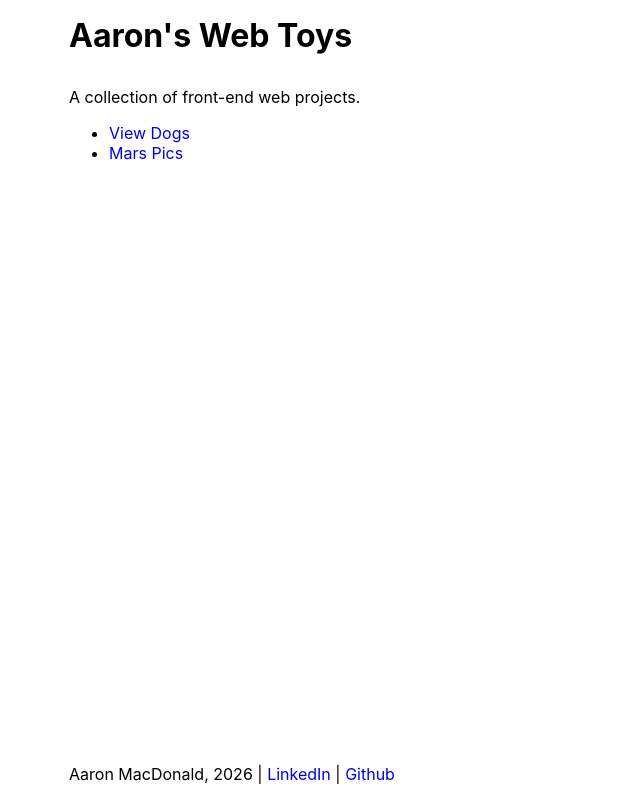
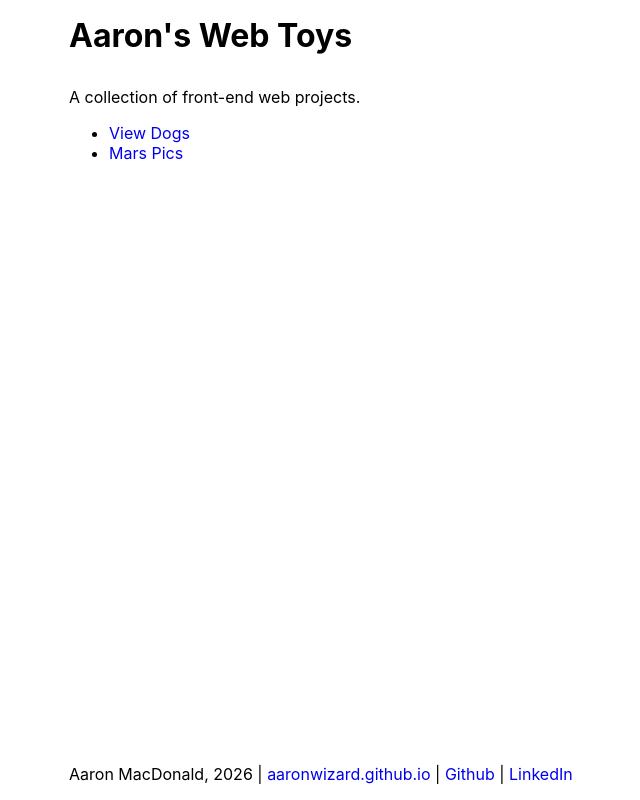
Before and after one commit to AaronWizard/webtoys, a React app: page / in a window 1280 px wide. Shown: the whole page, without its empty margins (75-715 px from the left). Built offline with nearby package versions, Linux system fonts and the light colour scheme.

Commit message:
Link to github.io page

```diff
--- a/src/components/Footer.jsx
+++ b/src/components/Footer.jsx
@@ -4,15 +4,18 @@ import TabLink from './TabLink';
 
 const name = 'Aaron MacDonald';
 const year = 2026;
+const githubIOURL = 'https://aaronwizard.github.io';
+const githubURL = 'https://github.com/AaronWizard/webtoys';
 const linkedInURL = 'https://www.linkedin.com/in/aaron-j-macdonald/';
-const githubURL = 'https://github.com/AaronWizard/webtoys';
 
 const Footer = () => (
 	<footer>
 		{`${name}, ${year} | `}
-		<TabLink url={linkedInURL}>LinkedIn</TabLink>
+		<TabLink url={githubIOURL}>aaronwizard.github.io</TabLink>
 		{' | '}
 		<TabLink url={githubURL}>Github</TabLink>
+		{' | '}
+		<TabLink url={linkedInURL}>LinkedIn</TabLink>
 	</footer>
 );
 
```
